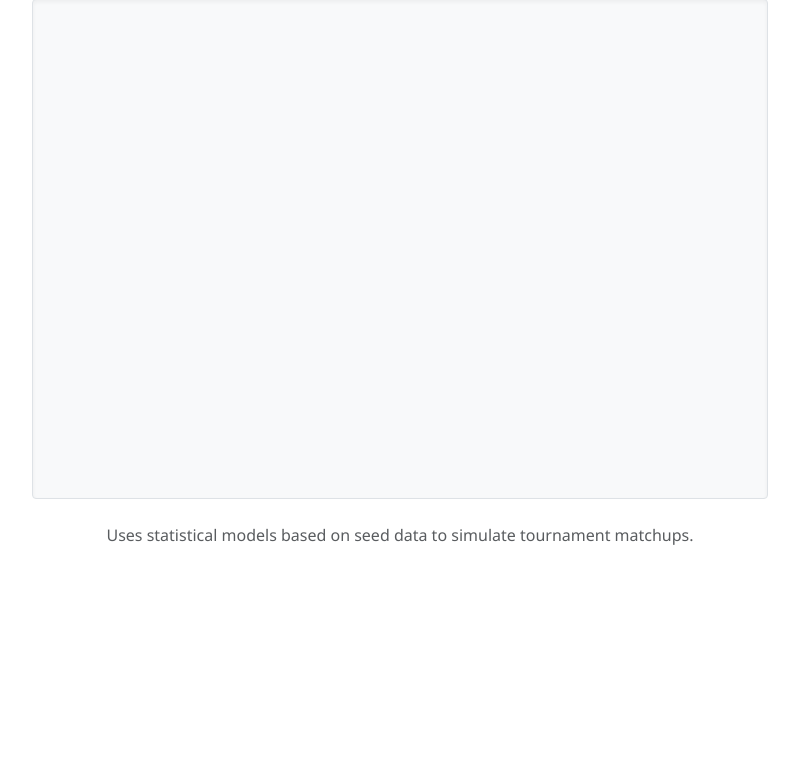
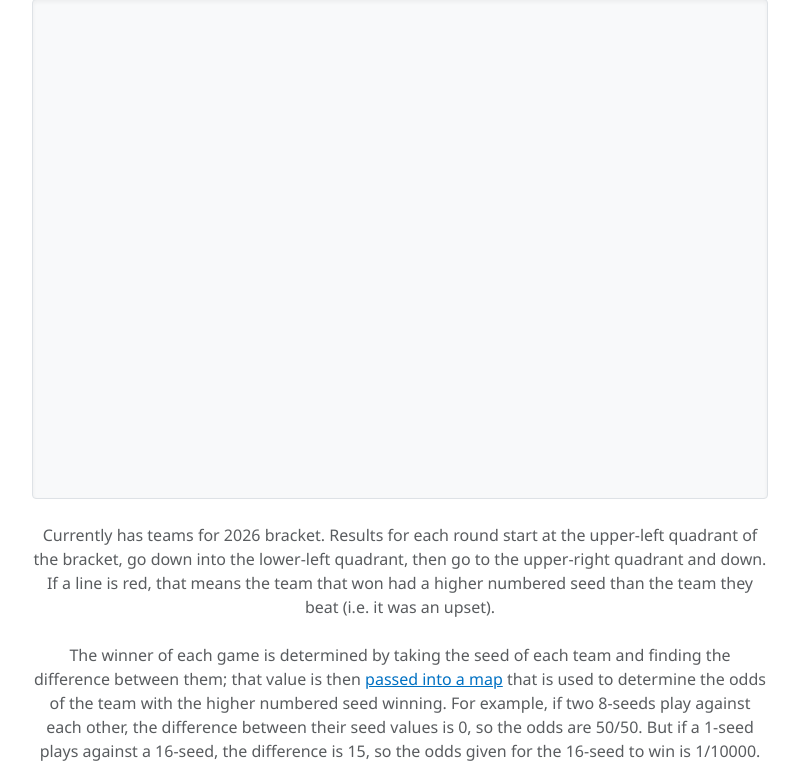
Before and after one commit to Revan1328/bracket-builder, an ASP.NET Core app: page / in a window 1280 px wide. Shown: the part 193-972 px from the top of the page, without its empty margins (240-1039 px from the left). Before the commit the page ends 738 px from the top, so only its background shows below. Run offline with ASP.NET Core 8, Linux system fonts and the light colour scheme.

Commit message:
Updating info on the page

```diff
--- a/BracketBuilder.Blazor/Components/Pages/Home.razor
+++ b/BracketBuilder.Blazor/Components/Pages/Home.razor
@@ -53,7 +53,12 @@
 
             <div class="mt-4 text-center">
                 <p class="text-muted">
-                    Uses statistical models based on seed data to simulate tournament matchups.
+                    Currently has teams for 2026 bracket. Results for each round start at the upper-left quadrant of the bracket, go down into the lower-left quadrant, then go to the upper-right quadrant and down. If a line is red, that means the team that won had a higher numbered seed than the team they beat (i.e. it was an upset).
+                </p>
+            </div>
+            <div class="mt-4 text-center">
+                <p class="text-muted">
+                    The winner of each game is determined by taking the seed of each team and finding the difference between them; that value is then <a href="https://github.com/Revan1328/bracket-builder/blob/main/BracketBuilder.Blazor/Services/BracketBuilderService.cs#L181" target="_blank">passed into a map</a> that is used to determine the odds of the team with the higher numbered seed winning. For example, if two 8-seeds play against each other, the difference between their seed values is 0, so the odds are 50/50. But if a 1-seed plays against a 16-seed, the difference is 15, so the odds given for the 16-seed to win is 1/10000.
                 </p>
             </div>
         </div>
```
